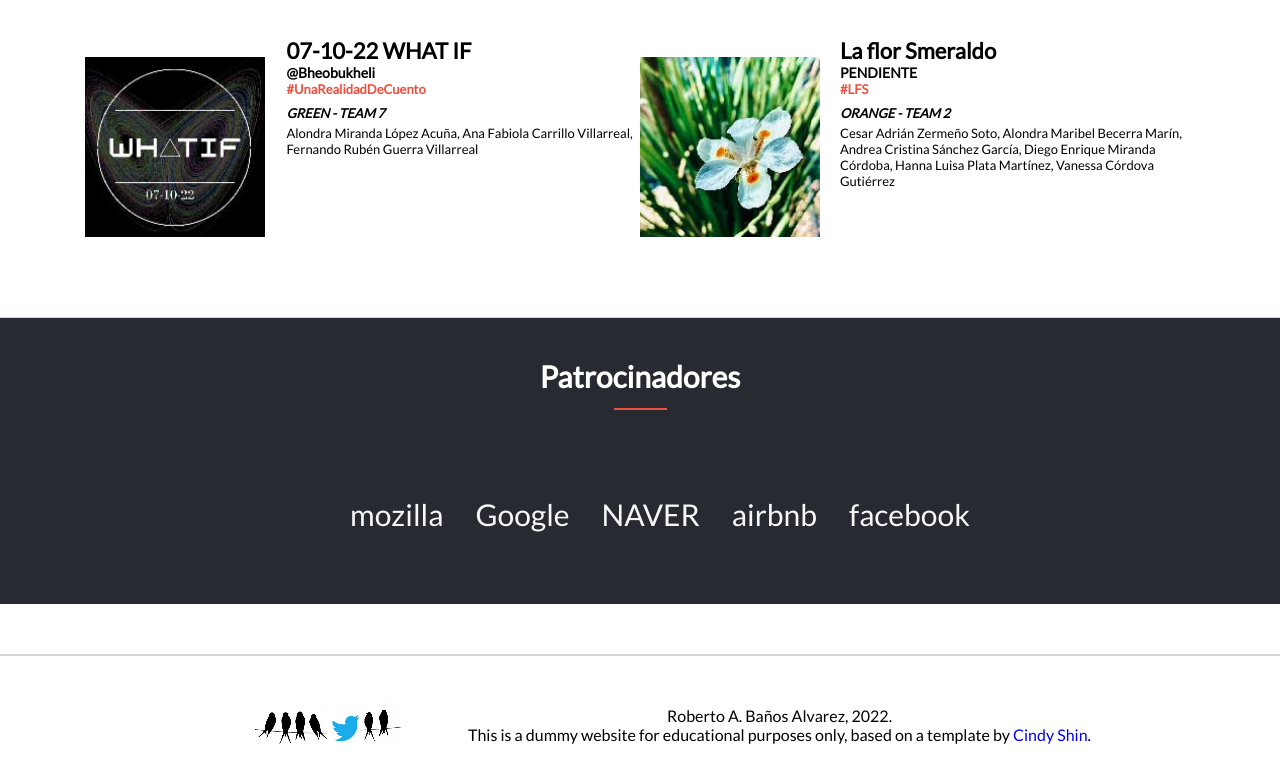
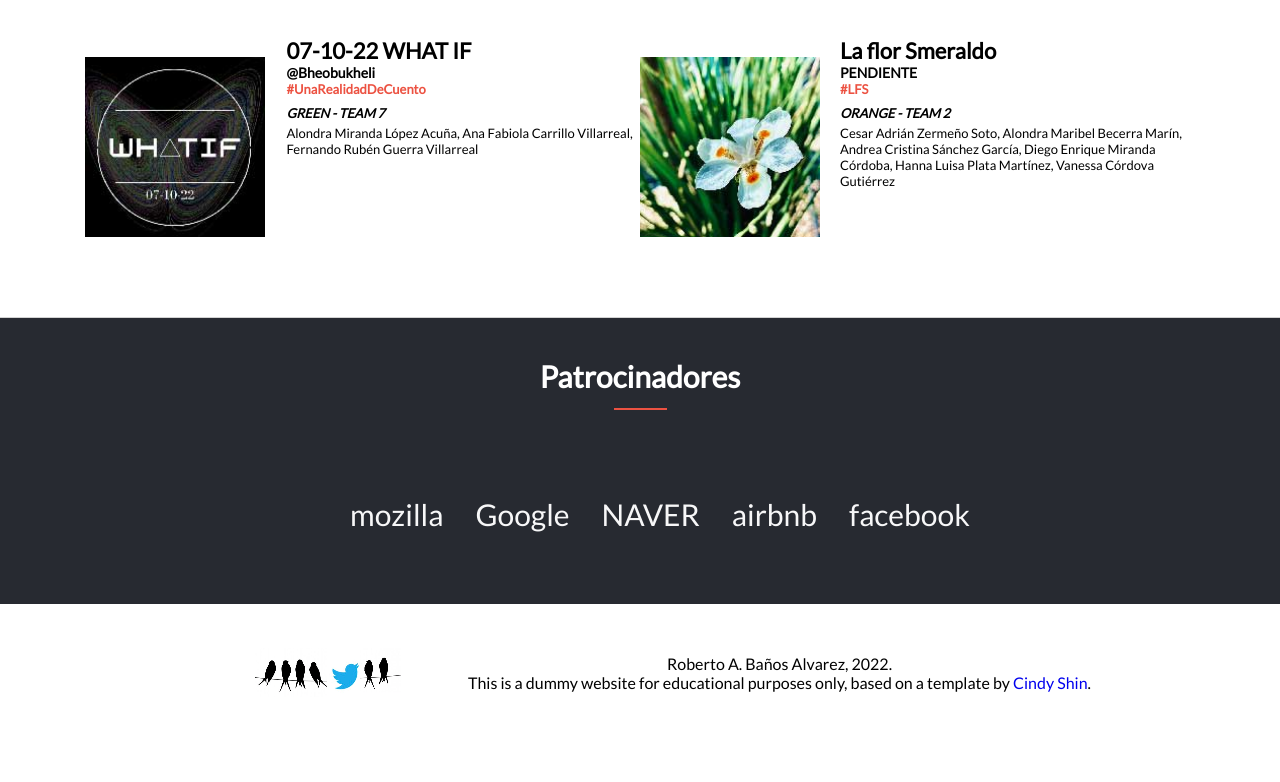
Before and after one commit to rbanos-mv/capstone-1-expo, a website: page index.html in a window 1280 px wide. Shown: the part 1949-2731 px from the top of the page. After the commit the page ends 2691 px from the top, so only its background shows below. Drawn offline with Linux system fonts and the light colour scheme; a web font is replaced by a local one.

Commit message:
Remove border-top from footer

```diff
--- a/resources/scss/styles.scss
+++ b/resources/scss/styles.scss
@@ -465,11 +465,9 @@ footer {
   flex-wrap: wrap;
   align-items: center;
   justify-content: center;
-  margin: 50px 0;
   padding: 20px;
   max-width: $max-width;
   width: 100vw;
-  border-top: $light 2px solid;
 }
 
 .footer-img {
```
Also changed, not shown: resources/css/styles.min.css, 1 other file.
